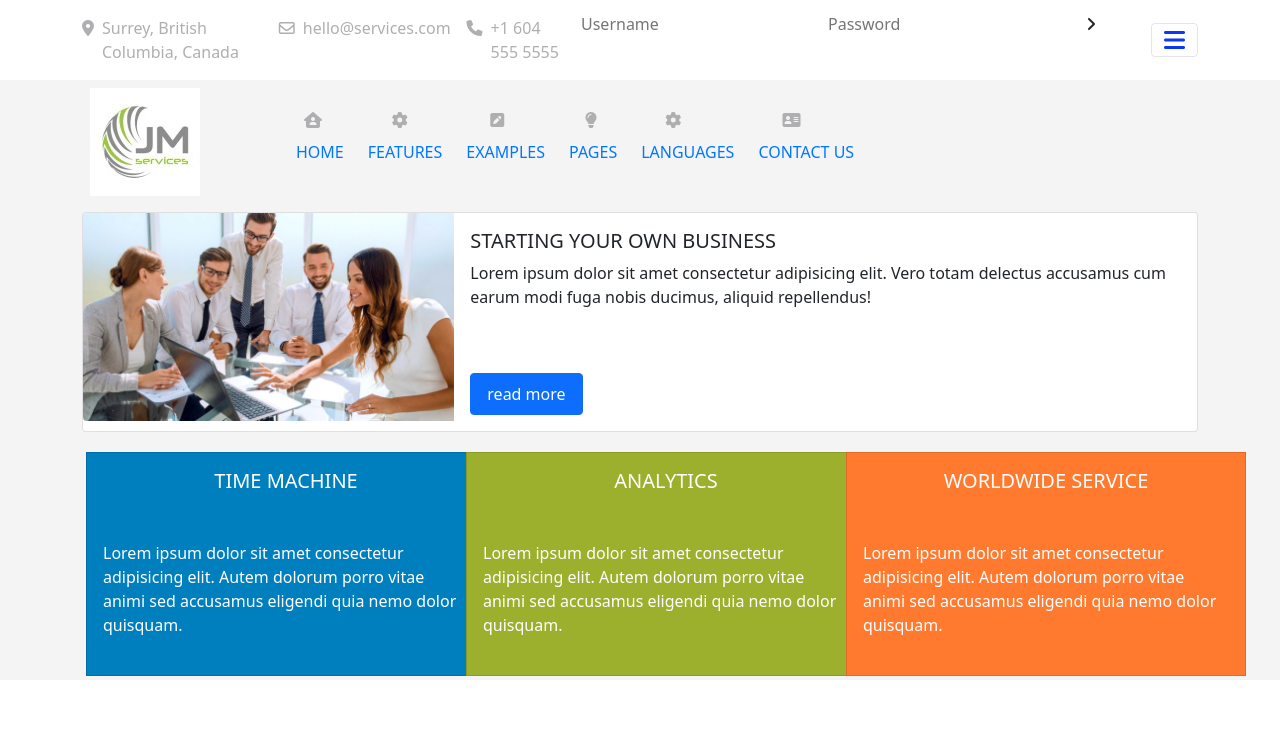
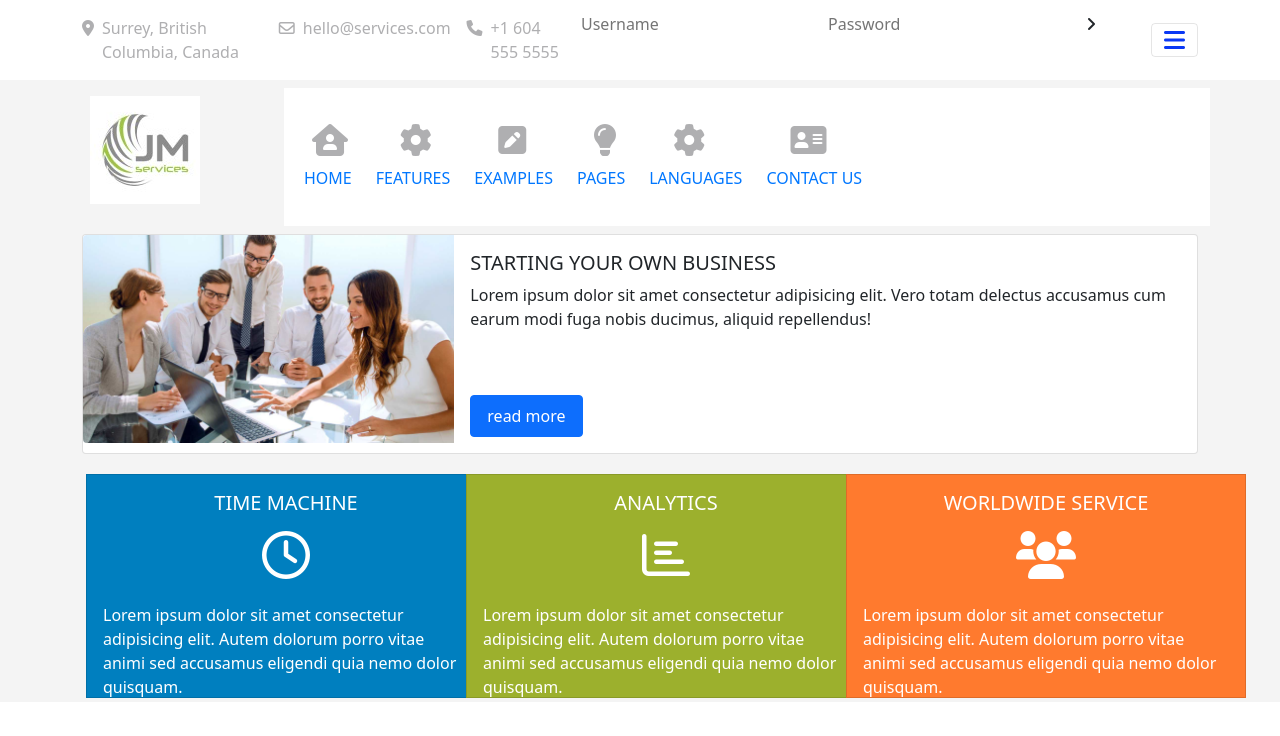
Before and after one commit to jasmeenkaurttn/Bootstrap-Practice-Session, a plain HTML site: page index.html in a window 1280 px wide. Drawn offline with nearby package versions, Linux system fonts and the light colour scheme.

Commit message:
added icons in card section

```diff
--- a/index.html
+++ b/index.html
@@ -103,44 +103,44 @@
     <!-- Main Home Section -->
     <section id="main-home">
         <!-- Navbar -->
-        <div class="container d-flex .bg-light.bg-">
+        <div class="container d-flex">
             <!-- Logo -->
-            <div class="row justify-content-start h-5 ms-8 me-3 p-2">
+            <div class="row justify-content-start h-5 ms-8 me-3 mt-2 mb-2 p-2 ">
                 <div class="col-md-2 me-auto">
                     <img src="./assets/img/logo-resize.jpg" alt="JM Services" class="h-10">
                 </div>
             </div>
-            <div class="row ms-5">
-                <div class="col-md-auto m-1 pt-4 p-2">
-                    <i class="fa-solid fa-house-user ms-2" style="color: #afafb1; height: 12px;"></i>
+            <div class="row ms-5 mt-2 p-2 w-100" style="background-color: #fff;">
+                <div class="col-md-auto m-1 pt-4 p-2" style="border: #f4f4f4;">
+                    <i class="fa-solid fa-house-user fa-2x ms-2" style="color: #afafb1; height: 12px;"></i>
                     <p style="color: rgb(0, 119, 255);" class="pt-2">HOME</p>
                 </div>
                 <div class="col-md-auto m-1 pt-4 p-2">
-                    <i class="fa-solid fa-gear ms-4" style="color: #afafb1; height: 12px;"></i>
+                    <i class="fa-solid fa-gear fa-2x ms-4" style="color: #afafb1; height: 12px;"></i>
                     <p style="color: rgb(0, 119, 255);" class="pt-2">FEATURES</p>
                 </div>
                 <div class="col-md-auto m-1 pt-4 p-2">
-                    <i class="fa-solid fa-square-pen ms-4" style="color: #afafb1; height: 12px;"></i>
+                    <i class="fa-solid fa-square-pen fa-2x ms-4" style="color: #afafb1; height: 12px;"></i>
                     <p style="color: rgb(0, 119, 255);" class="pt-2">EXAMPLES</p>
                 </div>
                 <div class="col-md-auto m-1 pt-4 p-2">
-                    <i class="fa-solid fa-lightbulb ms-3" style="color: #afafb1; height: 12px;"></i>
+                    <i class="fa-solid fa-lightbulb fa-2x ms-3" style="color: #afafb1; height: 12px;"></i>
                     <p style="color: rgb(0, 119, 255);" class="pt-2">PAGES</p>
                 </div>
                 <div class="col-md-auto m-1 pt-4 p-2">
-                    <i class="fa-solid fa-gear ms-4" style="color: #afafb1; height: 12px;"></i>
+                    <i class="fa-solid fa-gear fa-2x ms-4" style="color: #afafb1; height: 12px;"></i>
                     <p style="color: rgb(0, 119, 255);" class="pt-2">LANGUAGES</p>
                 </div>
                 <div class="col-md-auto m-1 pt-4 p-2">
-                    <i class="fa-solid fa-address-card ms-4" style="color: #afafb1; height: 12px;"></i>
+                    <i class="fa-solid fa-address-card fa-2x ms-4" style="color: #afafb1; height: 12px;"></i>
                     <p style="color: rgb(0, 119, 255);" class="pt-2">CONTACT US</p>
                 </div>
                 <div class="col-md-auto m-1 pt-4 p-2">
-                    <!-- <i class="fa-solid fa-house-user ms-2" style="color: #afafb1; height: 12px;"></i>
+                    <!-- <i class="fa-solid fa-house-user fa-2x ms-2" style="color: #afafb1; height: 12px;"></i>
                     <p style="color: rgb(0, 119, 255);" class="pt-2">HOME</p> -->
                 </div>
                 <div class="col-md-auto m-1 pt-4 p-2">
-                    <!-- <i class="fa-solid fa-house-user ms-2" style="color: #afafb1; height: 12px;"></i>
+                    <!-- <i class="fa-solid fa-house-user fa-2x ms-2" style="color: #afafb1; height: 12px;"></i>
                     <p style="color: rgb(0, 119, 255);" class="pt-2">HOME</p> -->
                 </div>
                 <div class="col-md-auto m-1 pt-4 p-2">
@@ -178,8 +178,8 @@
                     <div class="card m-1 rounded-0" style="width: 25rem; height: 14rem;background-color: #007fbf;">
                         <div class="card-body text-white">
                           <h5 class="card-title" style="text-align: center">TIME MACHINE</h5>
-                            <p><i class="fa-solid fa-watch"></i></p>
-                            <p class="">Lorem ipsum dolor sit amet consectetur adipisicing elit. Autem dolorum porro vitae animi sed accusamus eligendi quia nemo dolor quisquam.</p>
+                            <p class="p-2" style="text-align: center;"><i class="fa-regular fa-clock fa-3x"></i></p>
+                            <p>Lorem ipsum dolor sit amet consectetur adipisicing elit. Autem dolorum porro vitae animi sed accusamus eligendi quia nemo dolor quisquam.</p>
                         </div>
                       </div>
                 </div>
@@ -187,8 +187,8 @@
                     <div class="card m-1 rounded-0" style="width: 25rem; height: 14rem;background-color: #9cb02d;">
                         <div class="card-body text-white">
                           <h5 class="card-title" style="text-align: center;">ANALYTICS</h5>
-                            <p><i class="fa-solid fa-watch"></i></p>
-                            <p class="">Lorem ipsum dolor sit amet consectetur adipisicing elit. Autem dolorum porro vitae animi sed accusamus eligendi quia nemo dolor quisquam.</p>
+                            <p class="p-2" style="text-align: center;"><i class="fa-regular fa-chart-bar fa-3x"></i></p>
+                            <p>Lorem ipsum dolor sit amet consectetur adipisicing elit. Autem dolorum porro vitae animi sed accusamus eligendi quia nemo dolor quisquam.</p>
                         </div>
                       </div>
                 </div>
@@ -196,8 +196,8 @@
                     <div class="card m-1 rounded-0" style="width: 25rem; height: 14rem;background-color: #ff7a2e;">
                         <div class="card-body text-white">
                           <h5 class="card-title" style="text-align: center;">WORLDWIDE SERVICE</h5>
-                            <p><i class="fa-solid fa-watch"></i></p>
-                            <p class="">Lorem ipsum dolor sit amet consectetur adipisicing elit. Autem dolorum porro vitae animi sed accusamus eligendi quia nemo dolor quisquam.</p>
+                            <p class="p-2" style="text-align: center;"><i class="fa-solid fa-users fa-3x"></i></p>
+                            <p>Lorem ipsum dolor sit amet consectetur adipisicing elit. Autem dolorum porro vitae animi sed accusamus eligendi quia nemo dolor quisquam.</p>
                         </div>
                       </div>
                 </div>
```
